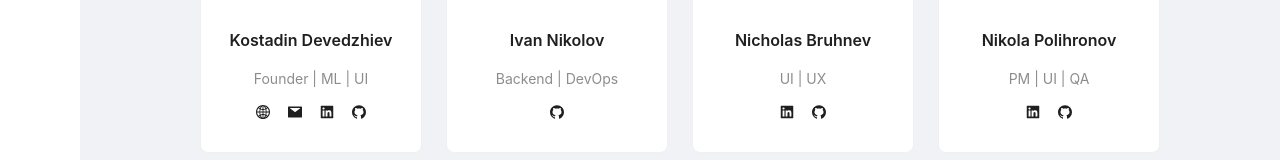
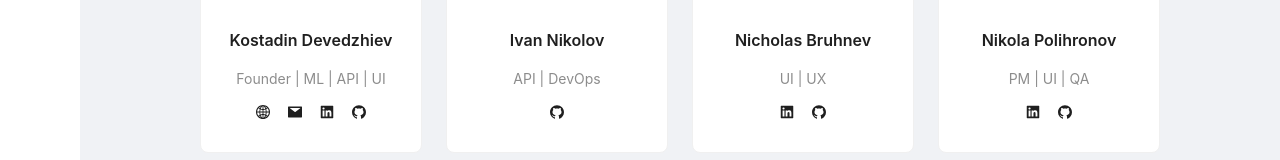
Before and after one commit to kostadindev/GONEXT, a React (Create React App) app in the folder frontend/: page /about-us in a window 1280 px wide. Shown: the part 501-661 px from the top of the page. Built offline with nearby package versions, Linux system fonts and the light colour scheme; no server answers; a web font is replaced by a local one.

Commit message:
add additional roles

```diff
--- a/frontend/src/features/about-us/about-us.tsx
+++ b/frontend/src/features/about-us/about-us.tsx
@@ -25,7 +25,7 @@ const AboutUs: React.FC = () => {
   const teamMembers: TeamMember[] = [
     {
       name: "Kostadin Devedzhiev",
-      title: "Founder | ML | UI",
+      title: "Founder | ML | API | UI",
       image:
         "https://media.licdn.com/dms/image/v2/D4E03AQHT-wFQ9xo1sA/profile-displayphoto-shrink_200_200/profile-displayphoto-shrink_200_200/0/1727758296269?e=1743033600&v=beta&t=u7b94xnynKeCumtQDipci8K8p9uiuIgMs_8dO9Qotdo",
       github: "https://github.com/kostadindev",
@@ -35,7 +35,7 @@ const AboutUs: React.FC = () => {
     },
     {
       name: "Ivan Nikolov",
-      title: "Backend | DevOps",
+      title: "API | DevOps",
       image:
         "https://scontent-lga3-2.xx.fbcdn.net/v/t39.30808-6/463968694_27285182364459185_394874216162696016_n.jpg?_nc_cat=101&ccb=1-7&_nc_sid=6ee11a&_nc_ohc=jeMA9FNu3wUQ7kNvgGomv9-&_nc_zt=23&_nc_ht=scontent-lga3-2.xx&_nc_gid=ADJN9tIISQ6-sj7Ecix0AOi&oh=00_AYCKMdO-LOfrVY1lXH-6_ITzdXFSYTW5lBjRm2levWqjuA&oe=679865CA",
       github: "https://github.com/nnivan",
```
